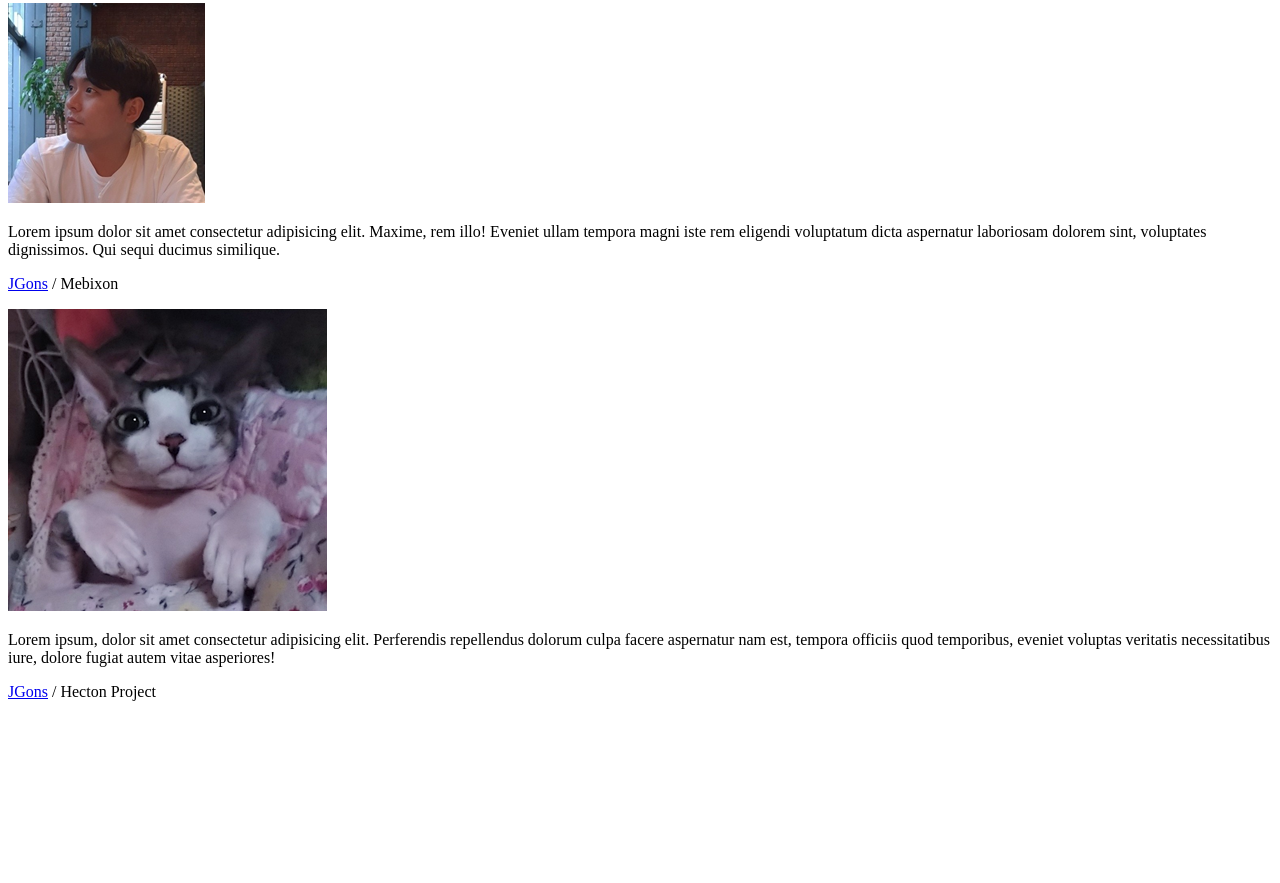
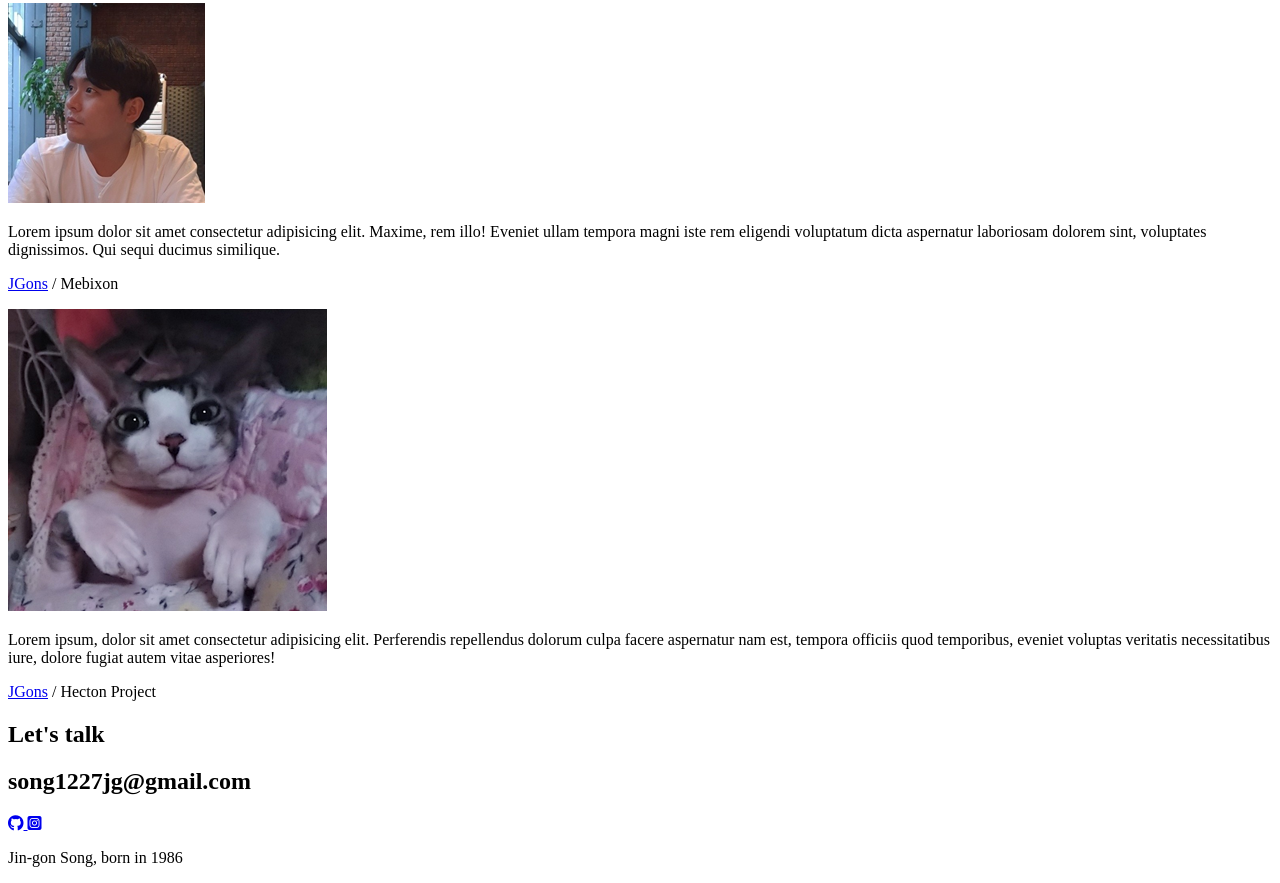
Before and after one commit to song1227jg/Portfolio_FE, a plain HTML site: page index.html in a window 1280 px wide. Shown: the part 6021-6904 px from the top of the page. Before the commit the page ends 6738 px from the top, so only its background shows below. Drawn offline with Linux system fonts and the light colour scheme.

Commit message:
Contact - section#contact 작업

```diff
--- a/index.html
+++ b/index.html
@@ -303,6 +303,18 @@
     </section>
 
     <!-- Contact -->
-    <section id="contact"></section>
+    <section id="contact">
+      <h1 class="contact__title">Let's talk</h1>
+      <h2 class="contact__email">song1227jg@gmail.com</h2>
+      <div class="contact__links">
+        <a href="https://github.com/song1227jg" target="blank">
+          <i class="fa-brands fa-github"></i>
+        </a>
+        <a href="https://www.instagram.com/song1227jg/" target="blank">
+          <i class="fa-brands fa-instagram-square"></i>
+        </a>
+      </div>
+      <p class="contact__rights">Jin-gon Song, born in 1986</p>
+    </section>
   </body>
 </html>
```
